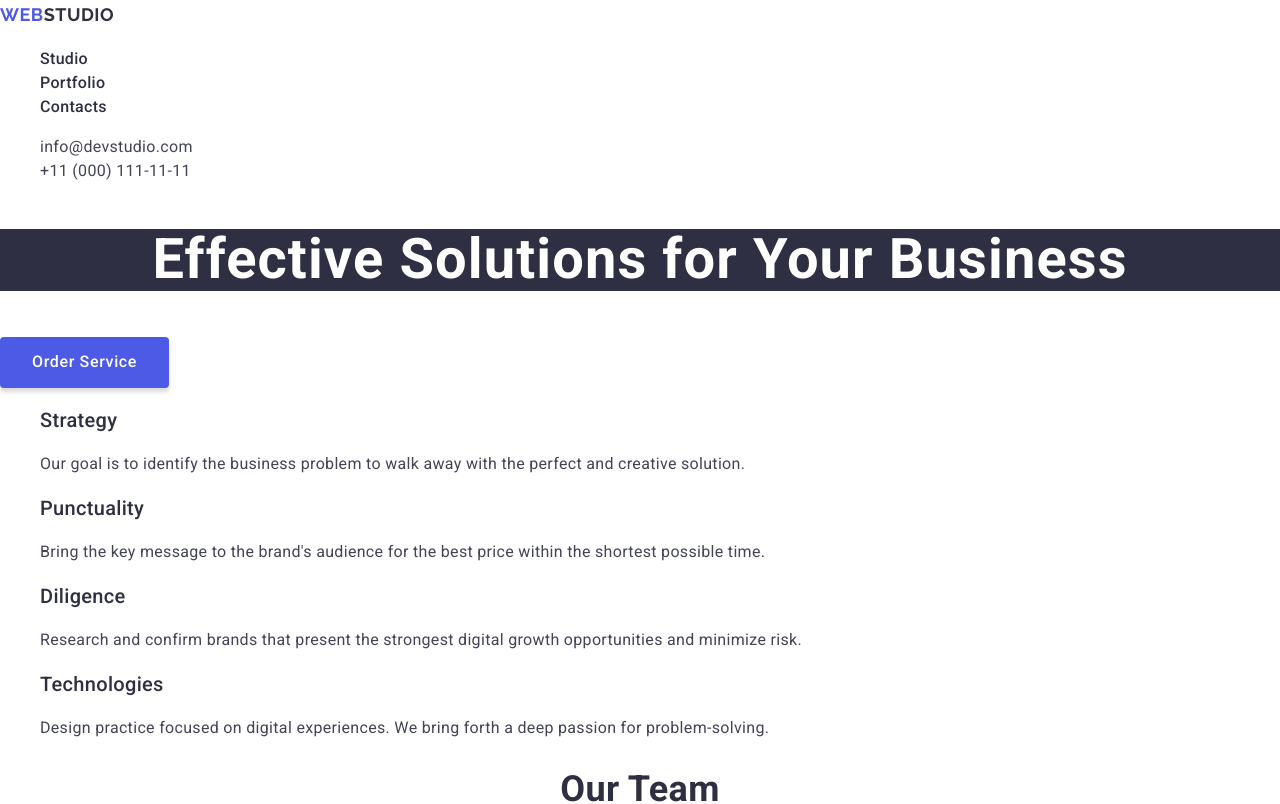
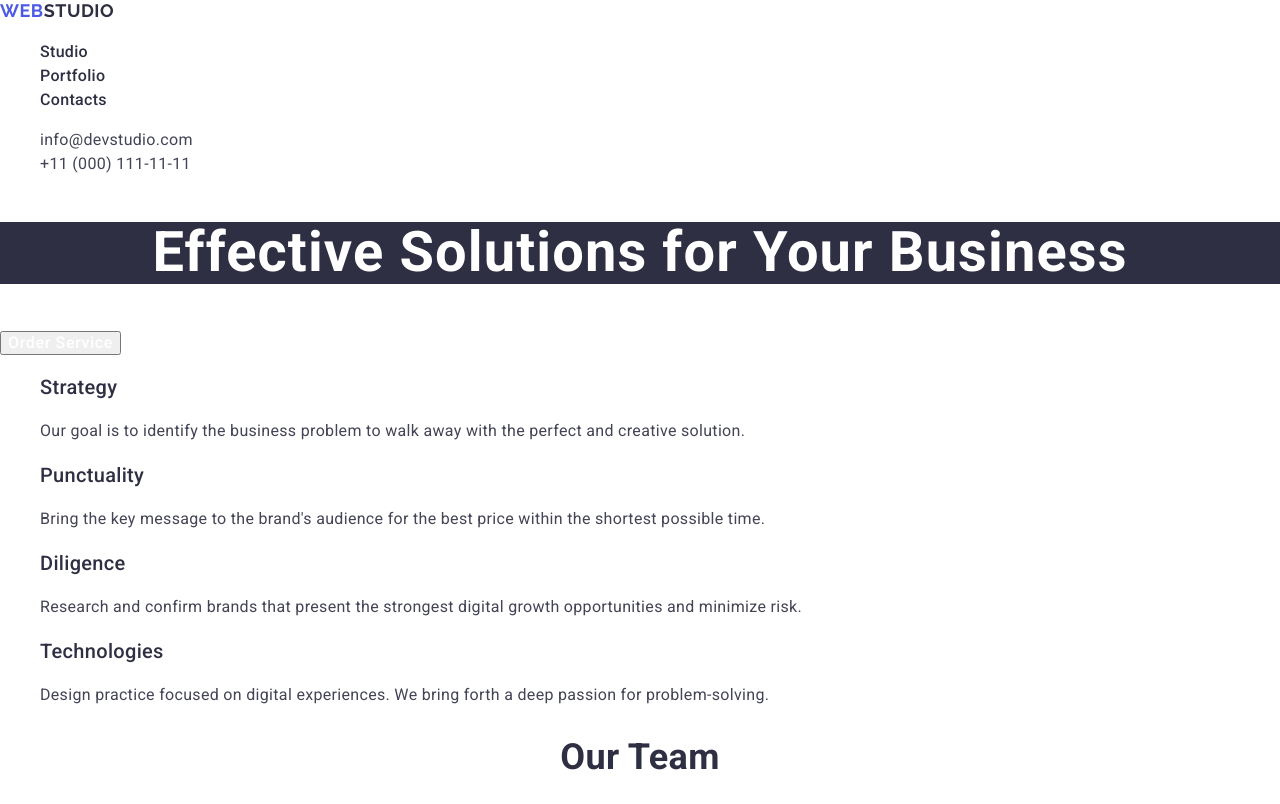
Before and after one commit to sofi-dobriak/goit-markup-hw-02, a plain HTML site: page index.html in a window 1280 px wide. Shown: the top 804 px of the page. Drawn offline with nearby package versions, Linux system fonts and the light colour scheme.

Commit message:
Fix header

```diff
--- a/css/styles.css
+++ b/css/styles.css
@@ -58,7 +58,7 @@ address {
     font-family: "Raleway", sans-serif;
     font-weight: 700;
     font-size: 18px;
-    line-height: 1.7;
+    line-height: 1.17;
     letter-spacing: 0.03em;
     text-transform: uppercase;
     color: #4d5ae5;
@@ -106,11 +106,6 @@ address {
     letter-spacing: 0.04em;
 
     color: #fff;
-    border: none;
-    border-radius: 4px;
-    padding: 16px 32px;
-    box-shadow: 0 4px 4px 0 rgba(0, 0, 0, 0.15);
-    background-color: #4d5ae5;
     cursor: pointer;
 }
 
```
